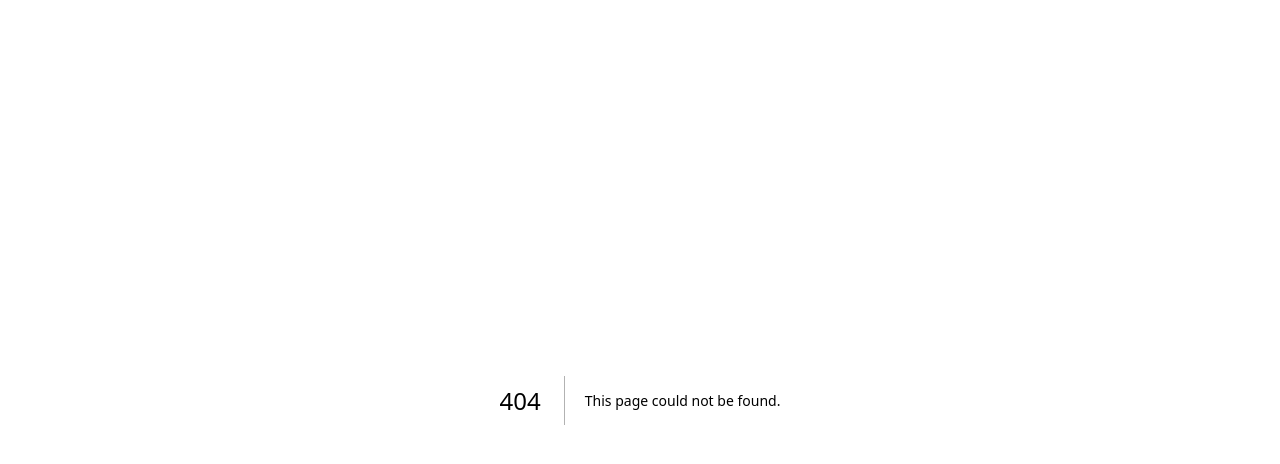
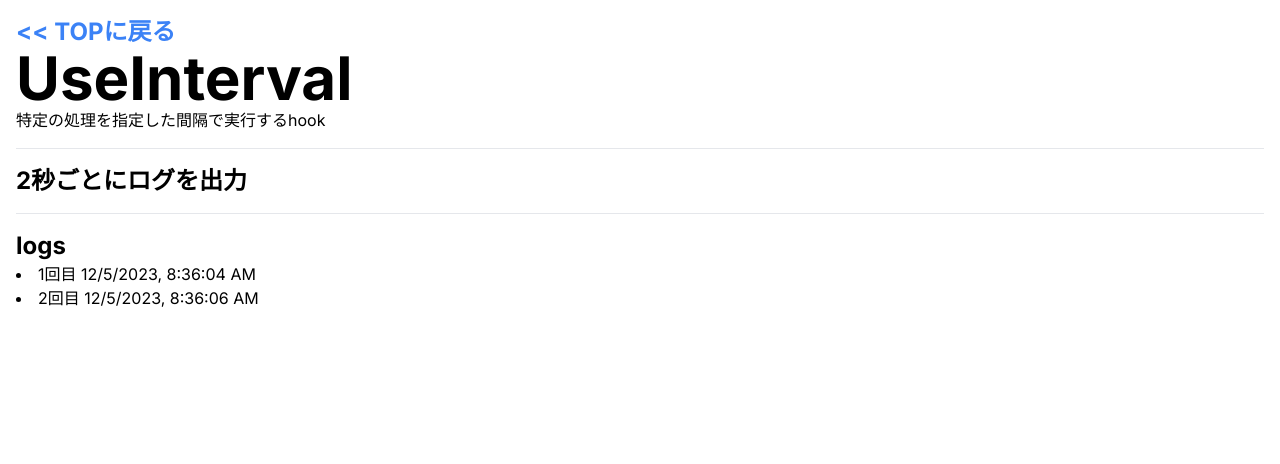
Before and after one commit to mizukenvivid/lets-custom-hooks, a Next.js app: page /useInterval in a window 1280 px wide. Before the commit this address had no page. Shown: the top 464 px of the page. Built offline with nearby package versions, Linux system fonts and the light colour scheme.

Commit message:
feat: `useInterval` 実装

```diff
--- /dev/null
+++ b/src/app/useInterval/page.tsx
@@ -0,0 +1,49 @@
+"use client";
+
+import Link from "next/link";
+import { useEffect, useState } from "react";
+
+import { useInterval } from "@/hooks/useInterval";
+
+export default function UseInterval() {
+  const [logs, setLogs] = useState<string[]>([]);
+  const func = () => {
+    setLogs((prev) => [...prev, `${prev.length + 1}回目 ${new Date().toLocaleString()}`]);
+  };
+  const intervalFunc = useInterval(func, 2000);
+
+  useEffect(() => {
+    intervalFunc();
+    // This dependency array is empty because we want to run this effect only once.
+    // eslint-disable-next-line react-hooks/exhaustive-deps
+  }, []);
+
+  return (
+    <main className="p-4">
+      <Link className="text-left text-2xl font-bold text-blue-500 hover:text-blue-800" href="/">
+        {"<< TOPに戻る"}
+      </Link>
+      <div>
+        <h1 className="text-left text-6xl font-bold">UseInterval</h1>
+        <p>特定の処理を指定した間隔で実行するhook</p>
+      </div>
+
+      <hr className="my-4 w-full border-gray-200" />
+
+      <p className="text-left text-2xl font-bold">2秒ごとにログを出力</p>
+
+      <hr className="my-4 w-full border-gray-200" />
+
+      <div>
+        <h2 className="text-left text-2xl font-bold">logs</h2>
+        <ul>
+          {logs.map((log, index) => (
+            <li className="list-inside list-disc" key={index}>
+              {log}
+            </li>
+          ))}
+        </ul>
+      </div>
+    </main>
+  );
+}
--- /dev/null
+++ b/src/hooks/useInterval.ts
@@ -0,0 +1,35 @@
+import { useCallback, useEffect, useRef } from "react";
+
+/**
+ * useInterval
+ * Provides a custom hook for calling a function at a set interval.
+ * @example
+ * const intervalFunc = useInterval(func, 1000);
+ * intervalFunc(); // Calls `func` every 1000ms
+ * @param func Function to call
+ * @param delay Delay in milliseconds
+ * @returns Interval function
+ */
+export const useInterval = <T extends (...args: any[]) => any>(func: T, delay: number) => {
+  const timer = useRef<NodeJS.Timeout | null>(null);
+
+  const intervalFunc = useCallback(() => {
+    if (timer.current) {
+      clearInterval(timer.current);
+    }
+    timer.current = setInterval(() => {
+      func();
+    }, delay);
+  }, [func, delay]);
+
+  useEffect(() => {
+    intervalFunc();
+    return () => {
+      if (timer.current) {
+        clearInterval(timer.current);
+      }
+    };
+  }, [intervalFunc]);
+
+  return intervalFunc;
+};
```
